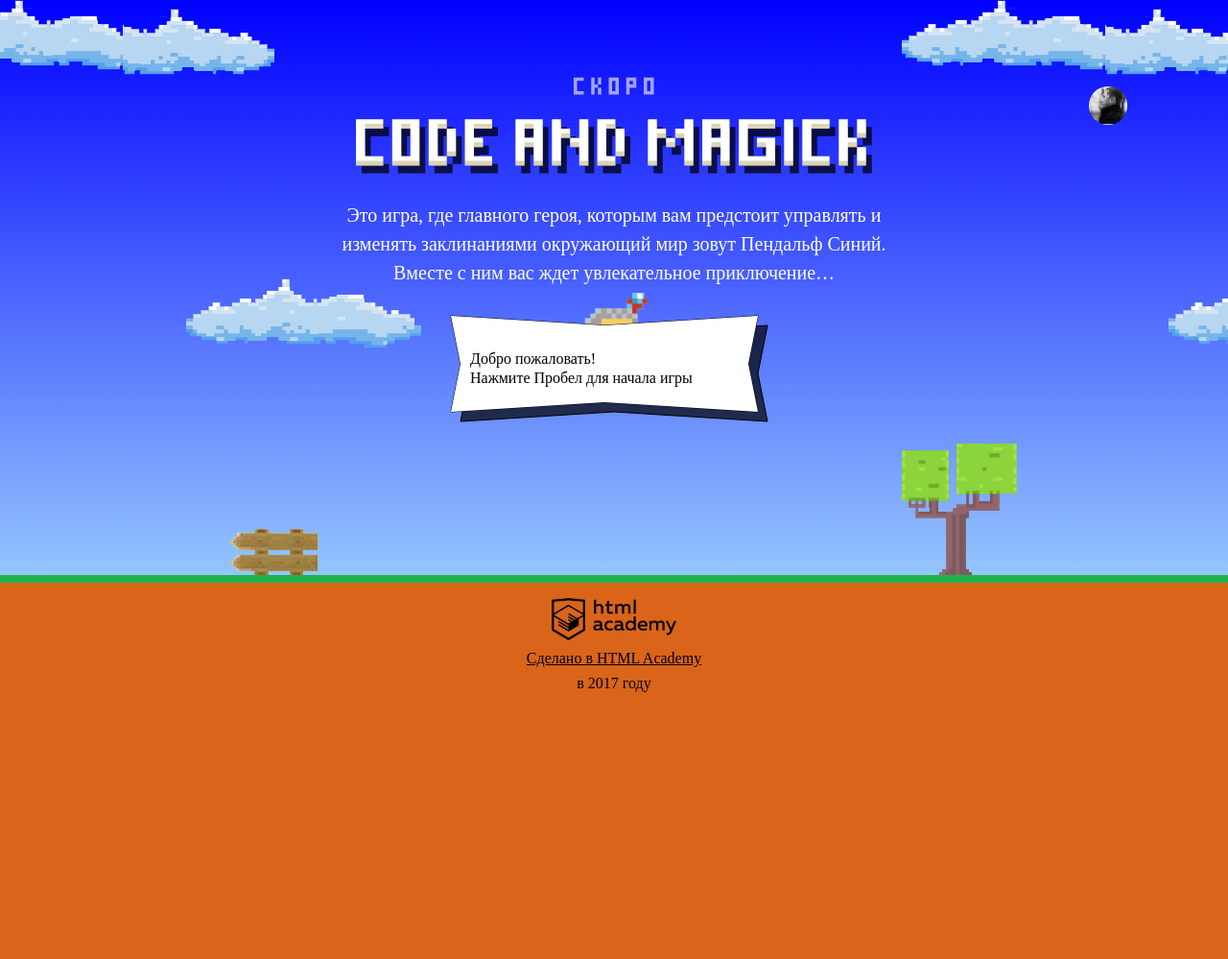
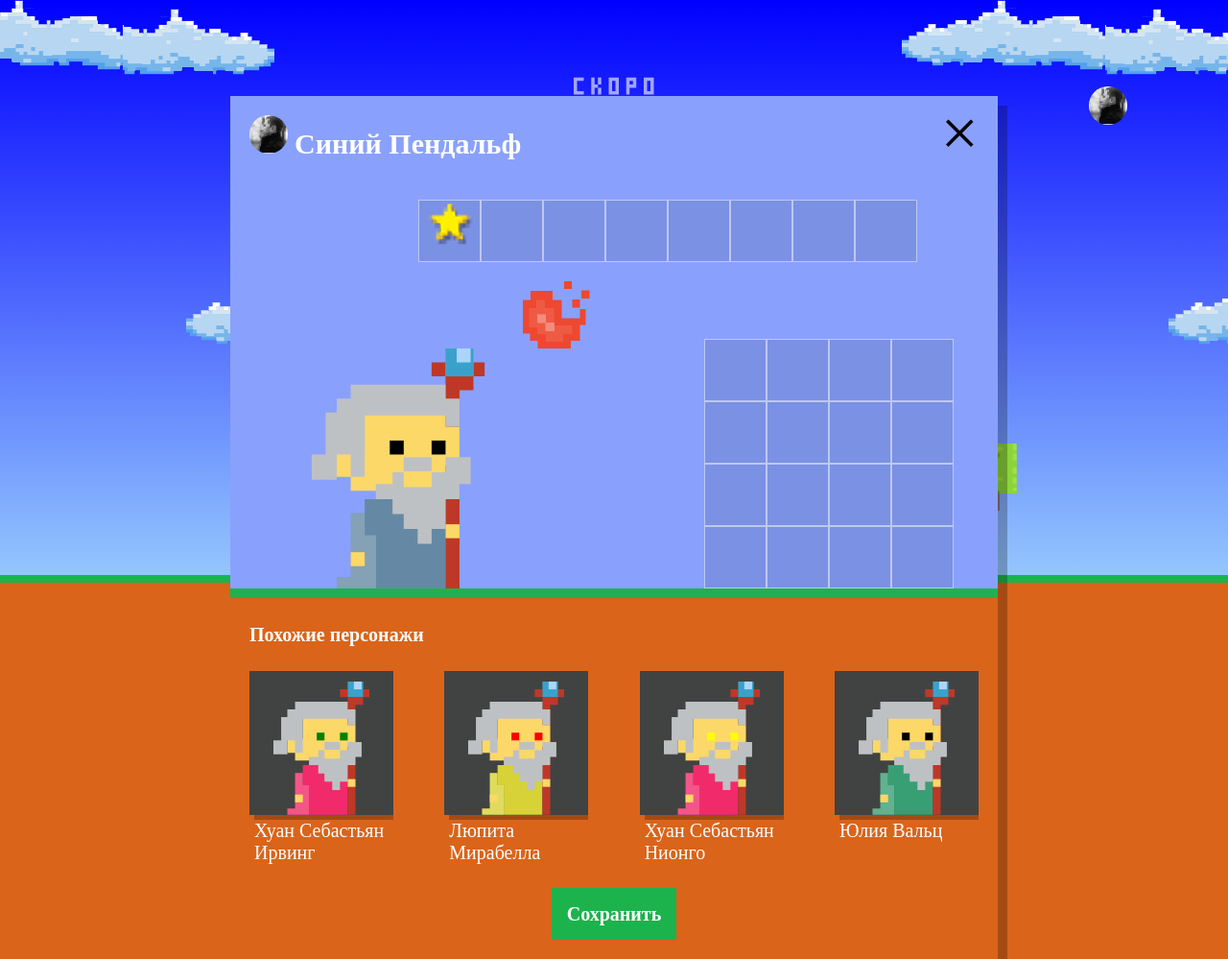
Before and after one commit to nurkinmagamod/189072-code-and-magick, a website: page index.html in a window 1280 px wide. Shown: the whole page at 96% size. Before the commit the page ends 800 px from the top, so only its background shows below. Drawn offline with Linux system fonts and the light colour scheme; a web font is replaced by a local one.

Commit message:
Настройка окна выбора персонажа

```diff
--- a/index.html
+++ b/index.html
@@ -198,5 +198,6 @@
 </script>
 <script src="./js/stat.js"></script>
 <script src="./js/game.js"></script>
+  <script src="./js/setup.js"></script>
 </body>
 </html>
--- /dev/null
+++ b/js/setup.js
@@ -0,0 +1,58 @@
+'use strict';
+
+var userDialog = document.querySelector('.setup');
+userDialog.classList.remove('hidden');
+
+var wizzarNames = ['Иван', 'Хуан Себастьян', 'Мария', 'Кристоф', 'Виктор', 'Юлия', 'Люпита', 'Вашингтон'];
+var wizzarSernames = ['да Марья', 'Верон', 'Мирабелла', 'Вальц', 'Онопко', 'Топольницкая', 'Нионго', 'Ирвинг'];
+var coatColor = ['rgb(101, 137, 164)', 'rgb(241, 43, 107)', 'rgb(146, 100, 161)', 'rgb(56, 159, 117)', 'rgb(215, 210, 55)', 'rgb(0, 0, 0)'];
+var eyesColor = ['black', 'red', 'blue', 'yellow', 'green'];
+
+var similarListElement = document.querySelector('.setup-similar-list');
+var similarWizardTemplate = document.querySelector('#similar-wizard-template').content;
+
+function getRandomItem(list) {
+  return list[Math.floor(Math.random() * (list.length))];
+}
+
+var wizards = [{
+  name: getRandomItem(wizzarNames) + ' ' + getRandomItem(wizzarSernames),
+  coatColor: getRandomItem(coatColor),
+  eyesColor: getRandomItem(eyesColor),
+},
+{
+  name: getRandomItem(wizzarNames) + ' ' + getRandomItem(wizzarSernames),
+  coatColor: getRandomItem(coatColor),
+  eyesColor: getRandomItem(eyesColor),
+},
+{
+  name: getRandomItem(wizzarNames) + ' ' + getRandomItem(wizzarSernames),
+  coatColor: getRandomItem(coatColor),
+  eyesColor: getRandomItem(eyesColor),
+},
+{
+  name: getRandomItem(wizzarNames) + ' ' + getRandomItem(wizzarSernames),
+  coatColor: getRandomItem(coatColor),
+  eyesColor: getRandomItem(eyesColor),
+}
+];
+
+var renderWizard = function (wizard) {
+  var wizardElement = similarWizardTemplate.cloneNode(true);
+
+  wizardElement.querySelector('.setup-similar-label').textContent = wizard.name;
+  wizardElement.querySelector('.wizard-coat').style.fill = wizard.coatColor;
+  wizardElement.querySelector('.wizard-eyes').style.fill = wizard.eyesColor;
+
+  return wizardElement;
+};
+var appendElemets = function (elem) {
+  var fragment = document.createDocumentFragment();
+  for (var i = 0; i < elem.length; i++) {
+    fragment.appendChild(renderWizard(elem[i]));
+  }
+  similarListElement.appendChild(fragment);
+};
+appendElemets(wizards);
+
+userDialog.querySelector('.setup-similar').classList.remove('hidden');
```
